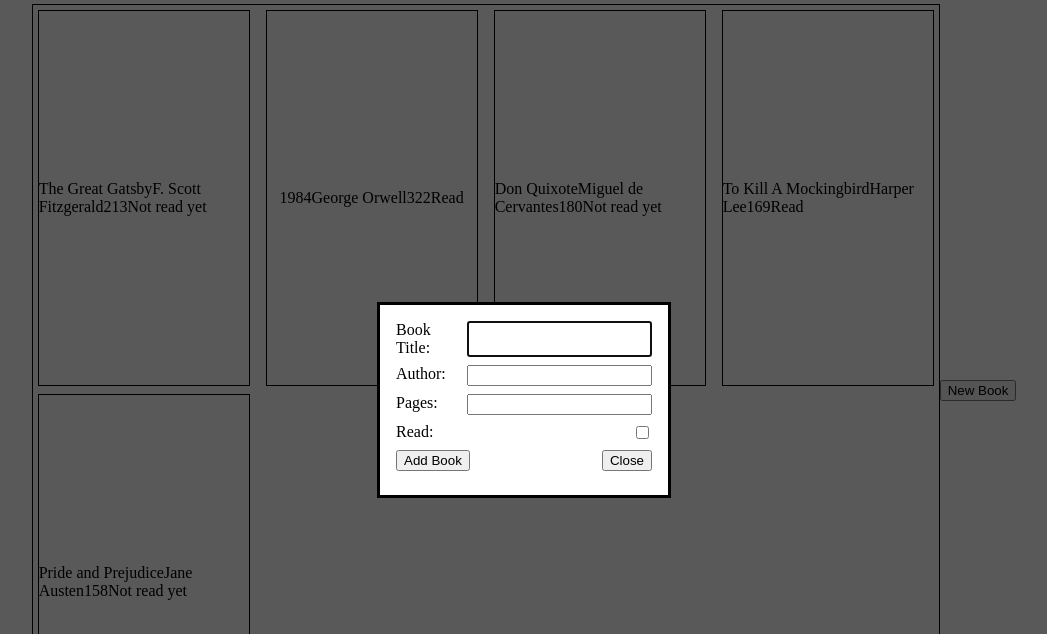
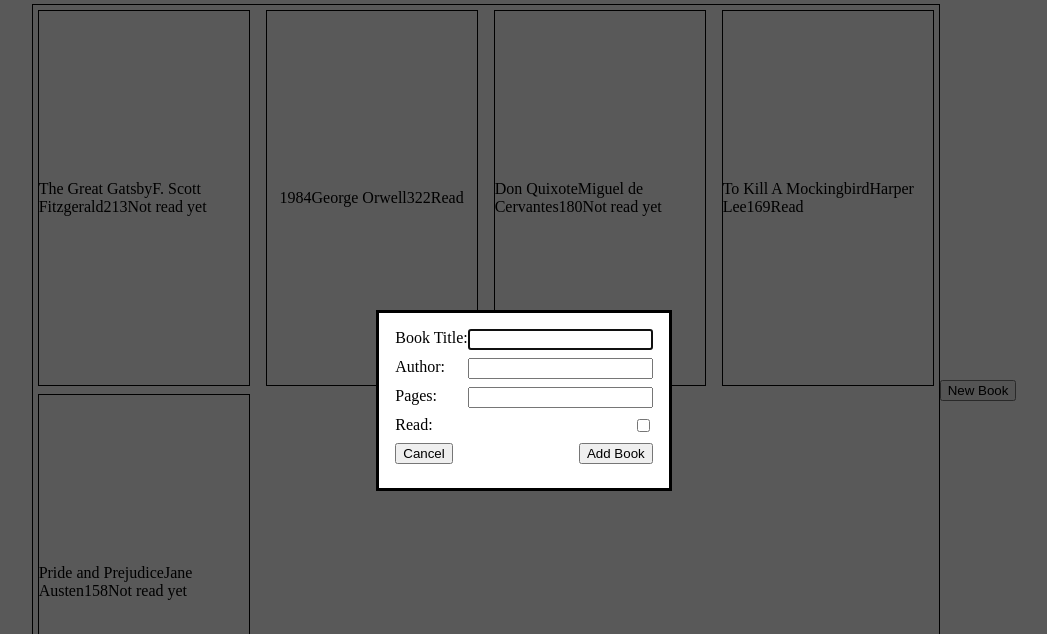
Before and after one commit to hmolfindo/library-app, a plain HTML site: page index.html in a window 1280 px wide. Both pictures are taken after a click on the button "New Book". Shown: the top 634 px of the page, without its empty margins (116-1163 px from the left). Drawn offline with Linux system fonts and the light colour scheme.

Commit message:
Fix bug where created objects disappear on canceling empty form

```diff
--- a/index.html
+++ b/index.html
@@ -8,32 +8,29 @@
 </head>
 <body>
     <div id="container"></div>
-    <dialog>
-        <div id="form-div">
-            <form action="">
+    <dialog id="form-dialog">
+        <form>
             <div class="form-row">
                 <label for="title">Book Title: </label>
-                    <input type="text" name="title" id="title">
+                <input type="text" name="title" id="title" required>
             </div>
             <div class="form-row">
                 <label for="author">Author: </label>
-                    <input type="text" name="author" id="author">
+                <input type="text" name="author" id="author" required>
             </div>
             <div class="form-row">
                 <label for="pages">Pages: </label>
-                    <input type="number" name="pages" id="pages">
+                <input type="number" name="pages" id="pages" required>
             </div>
             <div class="form-row">
                 <label for="isRead">Read: </label>
                 <input type="checkbox" name="isRead" id="isRead">
             </div>
             <div class="form-row form-buttons">
-                    <button id="submitBtn">Add Book</button>
-                    <button id="closeBtn">Close</button>
+                <button id="closeBtn">Cancel</button>
+                <button type="submit" id="submitBtn">Add Book</button>
             </div>
         </form>
-        </div>
-
     </dialog>
     <button id="newBook">New Book</button>
     <script src="library.js"></script>
--- a/library.css
+++ b/library.css
@@ -23,7 +23,7 @@ body{
     display: flex;
     justify-content: center;
     align-items: center;
-    overflow: scroll;
+    overflow: none;
 }
 
 dialog::backdrop{
--- a/library.js
+++ b/library.js
@@ -59,10 +59,11 @@ function displayBooks(){
     })
 }
 
-const dialog = document.querySelector("dialog");
+const dialog = document.getElementById("form-dialog");
 const newBook = document.getElementById("newBook");
 const closeBtn = document.getElementById("closeBtn");
 const submitBtn = document.getElementById("submitBtn");
+const form = document.getElementById("form-dialog");
 
 //Open add book form
 newBook.addEventListener("click", () => {
@@ -80,7 +81,7 @@ const pages = document.getElementById("pages");
 const isRead = document.getElementById("isRead");
 
 //Submit new book
-submitBtn.addEventListener("click", (event) => {
+form.addEventListener("submit", (event) => {
     //Take input content and make properties of new object
     event.preventDefault();
     const bookTitle = title.value;
```
Lines whose indentation alone changed are shown as unchanged.
